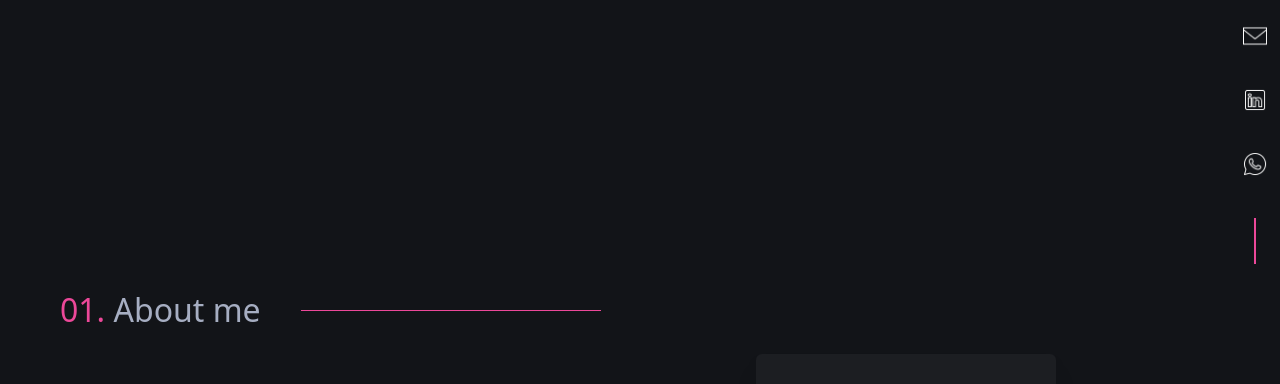
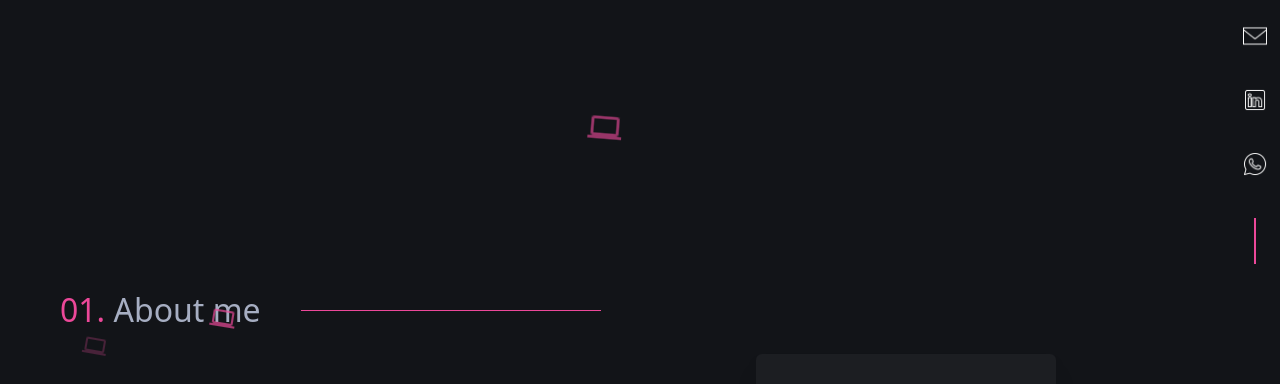
Before and after one commit to Meerahbel/TechSavvySis, a React (Vite) app: page / in a window 1280 px wide. Shown: the part 514-898 px from the top of the page. Built offline with nearby package versions, Linux system fonts and the light colour scheme.

Commit message:
Animations

```diff
--- a/src/components/Intro.jsx
+++ b/src/components/Intro.jsx
@@ -1,6 +1,7 @@
 import AOS from "aos";
 import "aos/dist/aos.css";
 import { useEffect } from "react";
+import Laptop from "./Laptop";
 
 const Intro = () => {
   const scrollToSection = (id) => {
@@ -15,7 +16,7 @@ const Intro = () => {
   return (
     <main className="pb-40 pt-48 md:pt-28  px-3 md:px-[60px] min-h-screen">
       <section className="flex flex-col gap-10">
-        <div className="flex flex-col font-bold">
+        <div className="flex flex-col font-bold z-[999]">
           <p
             data-aos="zoom-in"
             data-aos-duration="2000"
@@ -61,6 +62,7 @@ const Intro = () => {
       <p className="md:hidden text-[#a6aec2] font-medium bounce relative top-[230px] md:top-[480px] left-[-48%] md">
         Scroll down
       </p>
+      <Laptop />
     </main>
   );
 };
--- /dev/null
+++ b/src/components/Laptop.jsx
@@ -0,0 +1,47 @@
+const Laptop = () => {
+  return (
+    <div className="laptop--cont">
+      <div className="laptop1">
+        <img src="/images/laptop.png" alt="laptop" />
+      </div>
+
+      <div className="laptop2">
+        <img src="/images/laptop.png" alt="laptop" />
+      </div>
+
+      <div className="laptop3">
+        <img src="/images/laptop.png" alt="laptop" />
+      </div>
+
+      <div className="laptop4">
+        <img src="/images/laptop.png" alt="laptop" />
+      </div>
+
+      <div className="laptop5">
+        <img src="/images/laptop.png" alt="laptop" />
+      </div>
+
+      <div className="laptop6">
+        <img src="/images/laptop.png" alt="laptop" />
+      </div>
+
+      <div className="laptop7">
+        <img src="/images/laptop.png" alt="laptop" />
+      </div>
+
+      <div className="laptop8">
+        <img src="/images/laptop.png" alt="laptop" />
+      </div>
+
+      <div className="laptop9">
+        <img src="/images/laptop.png" alt="laptop" />
+      </div>
+
+      <div className="laptop10">
+        <img src="/images/laptop.png" alt="laptop" />
+      </div>
+    </div>
+  );
+};
+
+export default Laptop;
--- a/src/index.css
+++ b/src/index.css
@@ -124,4 +124,80 @@
       transform: rotate(360deg);
     }
   }
+
+  .laptop--cont {
+    width: 98%;
+    height: 100%;
+    display: grid;
+    grid-template-columns: repeat(10, 0.1fr);
+    gap: 20px;
+    place-items: end;
+    position: absolute;
+    top: 0;
+    left: 0;
+    z-index: 0;
+  }
+  .laptop--cont > div {
+    height: 80px;
+    display: flex;
+    justify-content: center;
+    align-items: center;
+    opacity: 0;
+    transform: translateY(100px);
+  }
+  .laptop1 {
+    animation: float1 15s ease-in infinite;
+    animation-delay: 6s;
+  }
+  .laptop2 {
+    animation: float1 20s ease-in infinite;
+    animation-delay: 3s;
+  }
+  .laptop3 {
+    animation: float1 15s ease-in infinite;
+    animation-delay: 9s;
+  }
+  .laptop4 {
+    animation: float1 20s ease-in infinite;
+    animation-delay: 13s;
+  }
+  .laptop5 {
+    animation: float1 12s ease-in infinite;
+    animation-delay: 0.5s;
+  }
+  .laptop6 {
+    animation: float1 20s ease-in infinite;
+    animation-delay: 7s;
+  }
+  .laptop7 {
+    animation: float1 15s ease-in infinite;
+    animation-delay: 12s;
+  }
+  .laptop8 {
+    animation: float1 20s ease-in infinite;
+    animation-delay: 15s;
+  }
+  .laptop9 {
+    animation: float1 15s ease-in infinite;
+    animation-delay: 8s;
+  }
+  .laptop10 {
+    animation: float1 20s ease-in infinite;
+    animation-delay: 18s;
+  }
+  @keyframes float1 {
+    0% {
+      transform: translate(0px, 100px) rotate(10deg) scale(1, 1);
+      opacity: 0;
+    }
+    1% {
+      transform: translate(0px, 100px) rotate(10deg) scale(1, 1);
+      opacity: 0.7;
+    }
+
+    100% {
+      transform: translate(0px, -700px) rotate(-10deg) scale(2.5, 2.5);
+      opacity: 0.4;
+    }
+  }
 }
```
Also changed, not shown: public/images/laptop.png (added).
